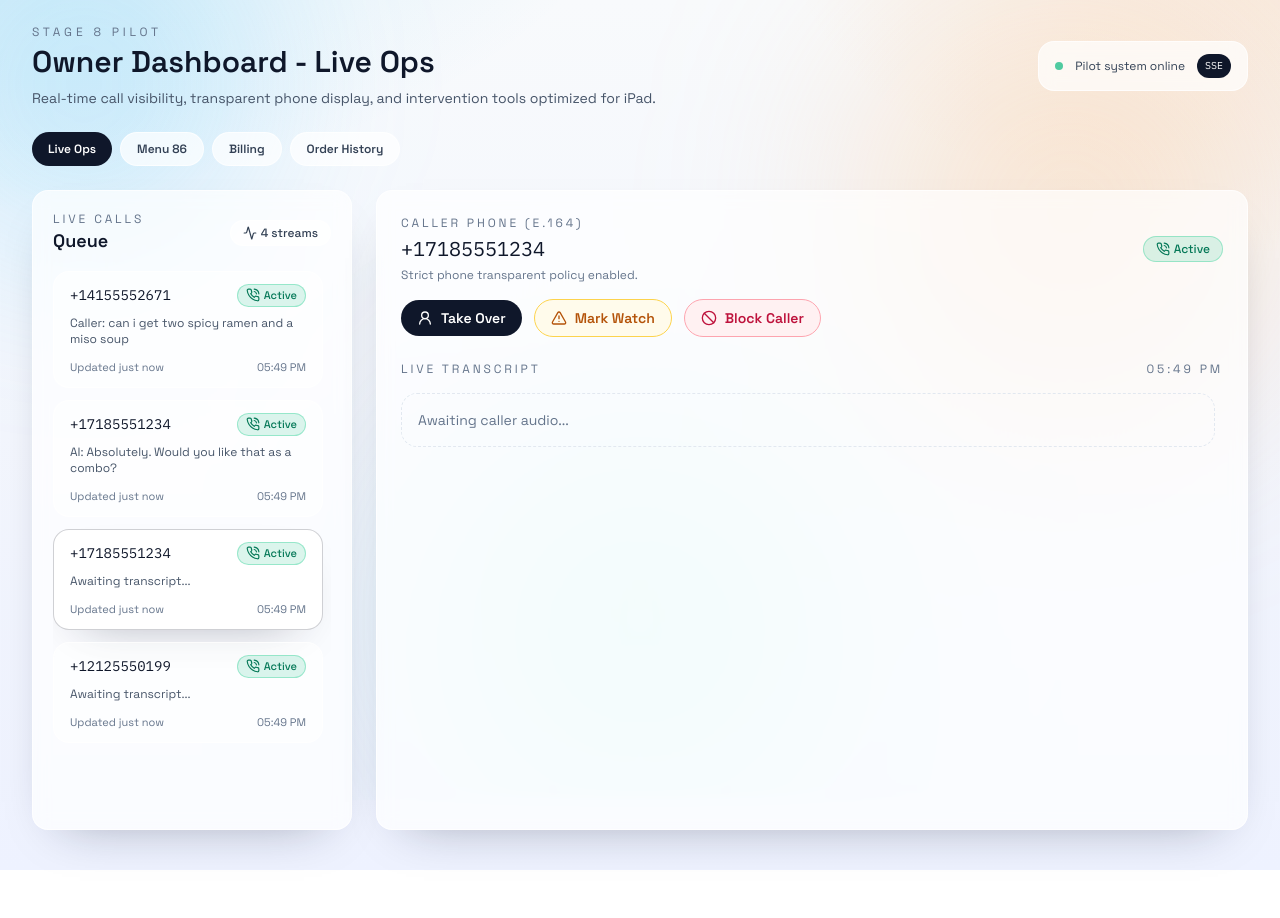
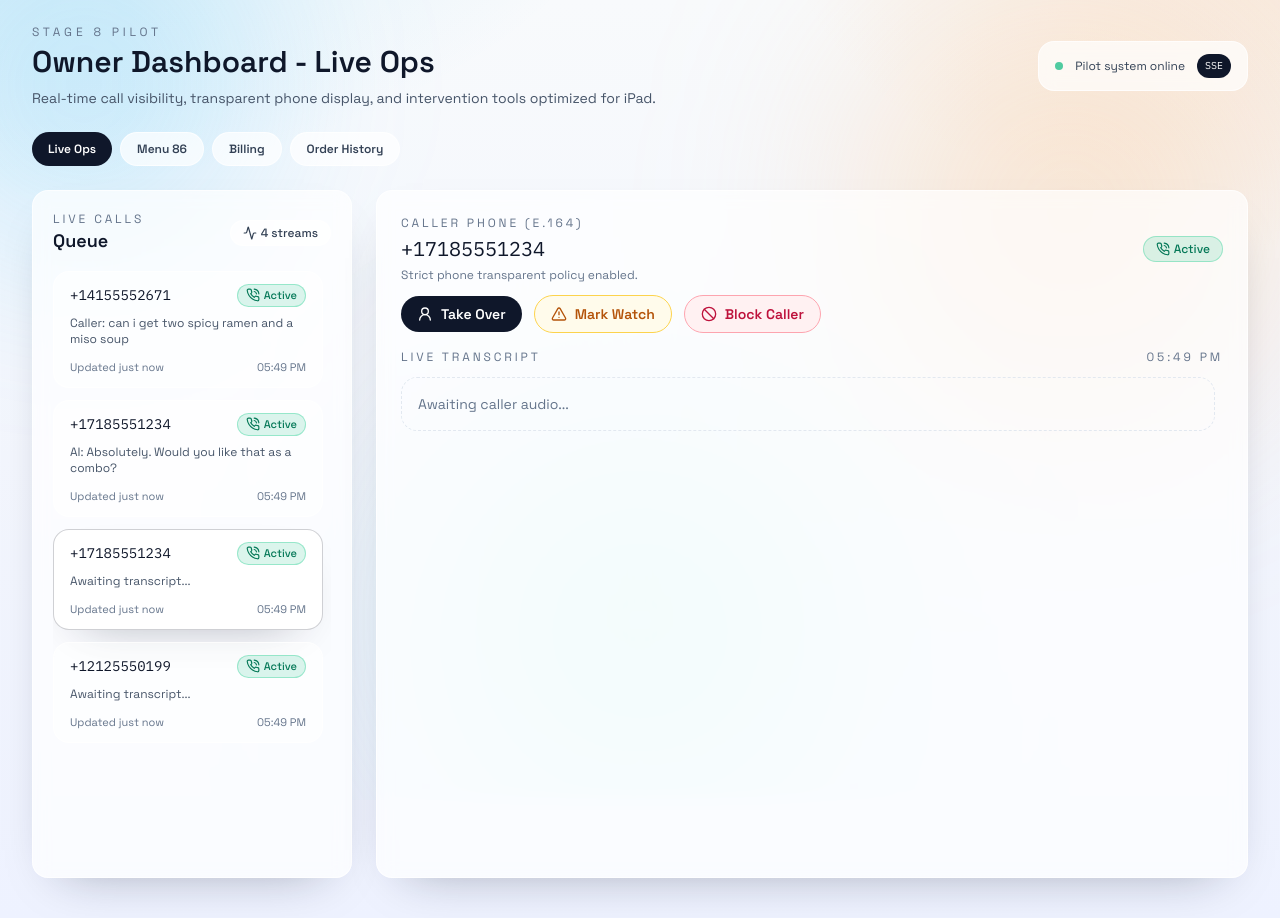
Before and after one commit to startong1994/dashboardtesting, a React (Vite) app: page / in a window 1280 px wide. Before the commit the page ends 870 px from the top, so only its background shows below. Built offline with nearby package versions, Linux system fonts and the light colour scheme.

Commit message:
increased the live ops panel size

```diff
--- a/src/components/LiveOpsConsole.tsx
+++ b/src/components/LiveOpsConsole.tsx
@@ -234,7 +234,7 @@ export default function LiveOpsConsole() {
   return (
     <div className="grid gap-6 lg:grid-cols-[320px,minmax(0,1fr)]">
       <aside
-        className={`glass-card flex h-[80vh] min-h-0 flex-col p-4 sm:p-5 ${
+        className={`glass-card flex h-[86vh] min-h-0 flex-col p-4 sm:p-5 ${
           mobilePanel === 'list' ? 'flex' : 'hidden'
         } lg:flex`}
       >
@@ -295,7 +295,7 @@ export default function LiveOpsConsole() {
       </aside>
 
       <section
-        className={`glass-card flex h-[80vh] min-h-0 flex-col gap-4 p-4 sm:p-6 ${
+        className={`glass-card flex h-[86vh] min-h-0 flex-col gap-3 p-4 sm:p-6 ${
           mobilePanel === 'chat' ? 'flex' : 'hidden'
         } lg:flex`}
       >
@@ -359,7 +359,7 @@ export default function LiveOpsConsole() {
               </button>
             </div>
 
-            <div className="mt-2 flex min-h-0 flex-1 flex-col gap-4">
+            <div className="mt-1 flex min-h-0 flex-1 flex-col gap-3">
               <div className="flex items-center justify-between text-xs uppercase tracking-[0.24em] text-slate-500">
                 <span>Live Transcript</span>
                 <span>{formatTime(selectedCall.updatedAt)}</span>
```
